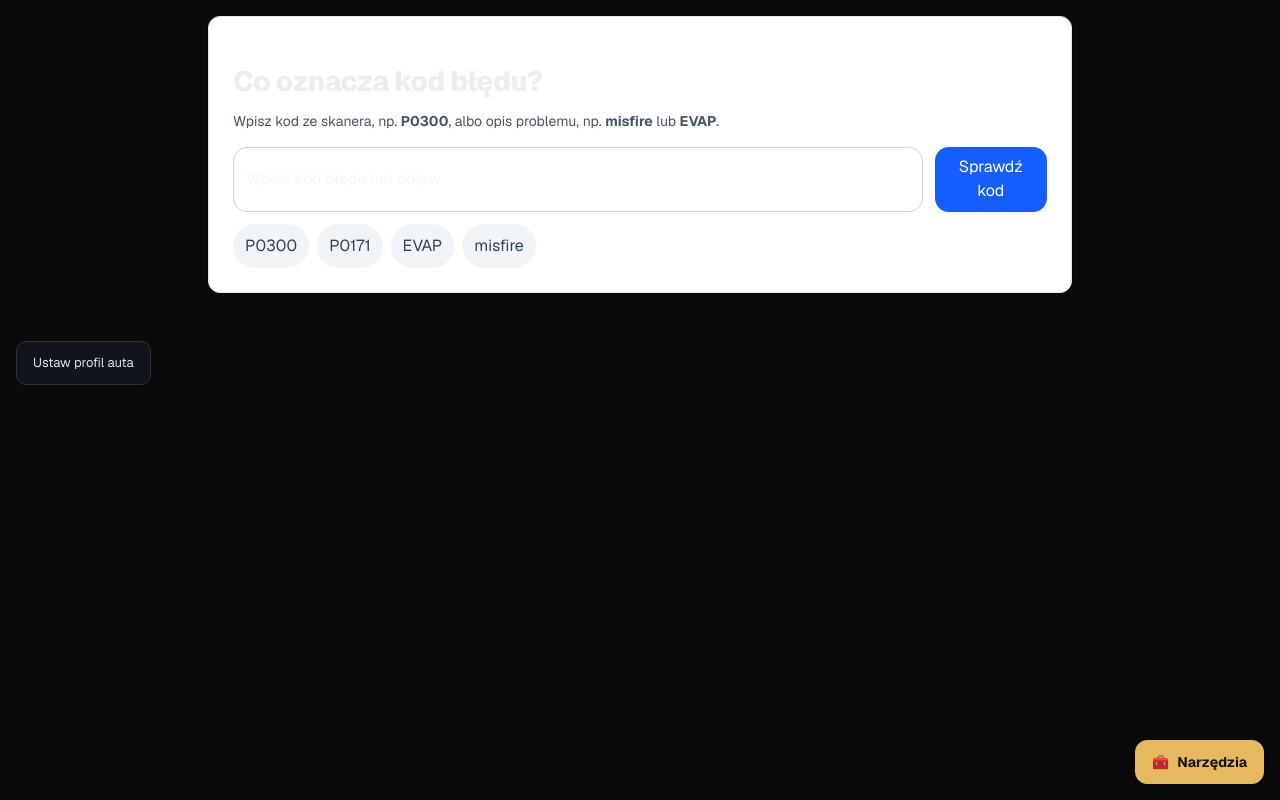
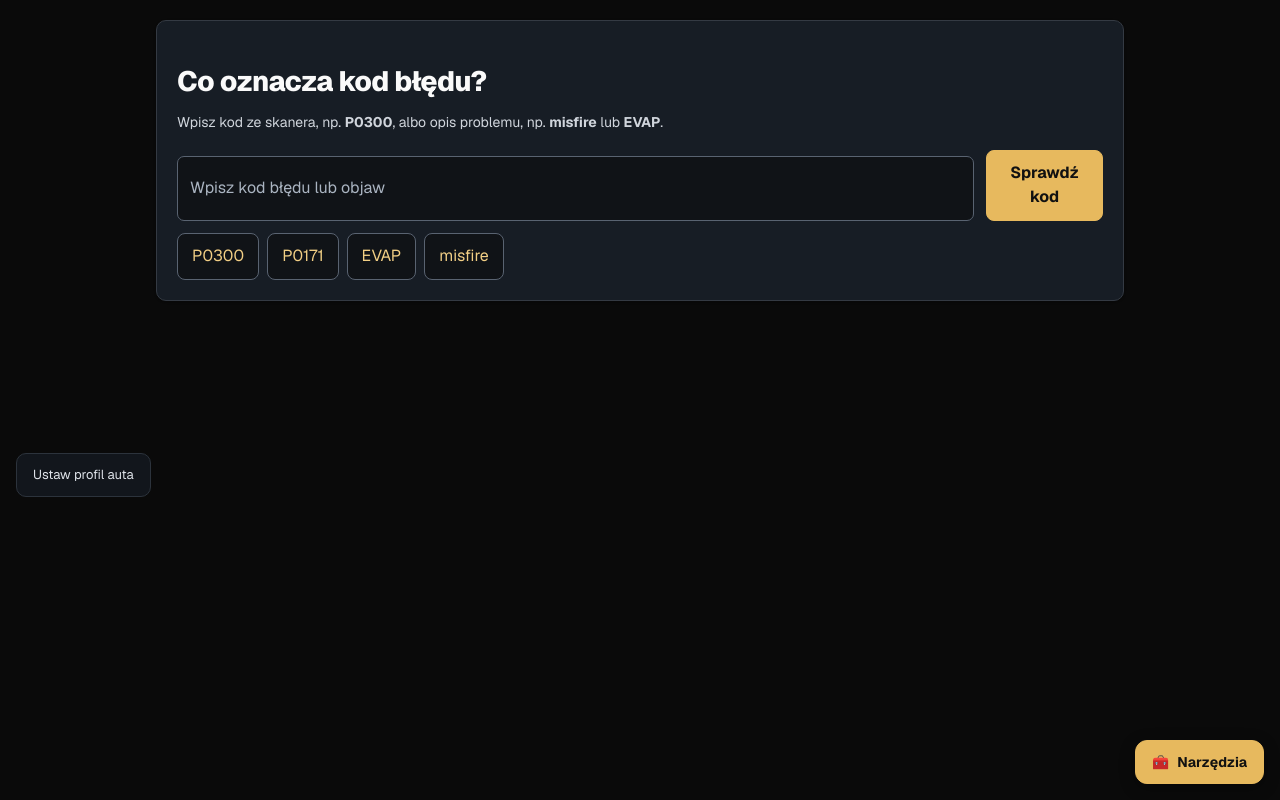
Before and after one commit to tsrc4mm9gg-netizen/gmt400-app, a Next.js app: page /narzedzia/diagnostyka in a window 1280 px wide. Built offline with nearby package versions, Linux system fonts and the light colour scheme.

Commit message:
Fix dark theme contrast on RPO diagnostics and calculators

```diff
--- /dev/null
+++ b/src/app/narzedzia/ToolTheme.module.css
@@ -0,0 +1,21 @@
+.surface { color:#ededed; color-scheme:dark; width:100%; min-width:0; }
+.surface :global(main) { box-sizing:border-box; width:100%; max-width:1000px; min-width:0; margin:0 auto; padding:20px 16px 120px; background:transparent; color:#ededed; }
+.surface :global(main *), .surface :global(main *::before), .surface :global(main *::after) { box-sizing:border-box; min-width:0; }
+.surface :global(section), .surface :global(article) { margin-bottom:16px; padding:20px; border:1px solid #343a43; border-radius:10px; background:#171d25; color:#ededed; overflow-wrap:anywhere; }
+.surface :global([class*='bg-']) { background-color:#171d25; background-image:none; }
+.surface :global([class*='text-']) { color:#d0d5dc; }
+.surface :global(h1[class]), .surface :global(h2[class]) { color:#fafafa; }
+.surface :global(p), .surface :global(li) { line-height:1.65; }
+.surface :global(label) { display:block; color:#ededed; }
+.surface :global(input[class]), .surface :global(select[class]), .surface :global(textarea[class]) { display:block; width:100%; min-height:44px; margin-top:6px; padding:10px 12px; border:1px solid #596371; border-radius:7px; background:#101317; color:#fafafa; -webkit-text-fill-color:#fafafa; font-size:16px; color-scheme:dark; }
+.surface :global(input::placeholder), .surface :global(textarea::placeholder) { color:#aab4c1; -webkit-text-fill-color:#aab4c1; opacity:1; }
+.surface :global(option) { background:#101317; color:#fafafa; }
+.surface :global(button[class]) { min-height:44px; padding:10px 14px; border:1px solid #596371; border-radius:8px; background:#101317; color:#f2cf85; }
+.surface :global(button[type='submit']) { background:#e7b95e; color:#111111; border-color:#e7b95e; font-weight:700; }
+.surface :global(button:disabled) { opacity:.65; }
+.surface :global(a[class]) { color:#f2cf85; }
+.surface :global([class*='bg-red-']) { background-color:#351b22; }
+.surface :global([class*='text-red-']) { color:#ffb4b4; }
+.surface :global([class*='bg-amber-']) { background-color:#302719; }
+.surface :global([class*='text-amber-']) { color:#f2cf85; }
+.surface :global(input:focus-visible), .surface :global(select:focus-visible), .surface :global(button:focus-visible), .surface :global(a:focus-visible) { outline:2px solid #e7b95e; outline-offset:3px; }
--- /dev/null
+++ b/src/app/narzedzia/layout.tsx
@@ -0,0 +1,9 @@
+'use client';
+import type { ReactNode } from 'react';
+import { usePathname } from 'next/navigation';
+import styles from './ToolTheme.module.css';
+const DARK_PAGES = new Set(['/narzedzia/rpo','/narzedzia/diagnostyka','/narzedzia/kalkulatory']);
+export default function ToolsLayout({ children }:{ children:ReactNode }) {
+ const pathname = usePathname();
+ return DARK_PAGES.has(pathname.replace(/\/$/, '')) ? <div className={styles.surface} data-tool-theme="dark-v1">{children}</div> : <>{children}</>;
+}
```
Also changed, not shown: 1 other file (tests, documents, lock files or other folders).
